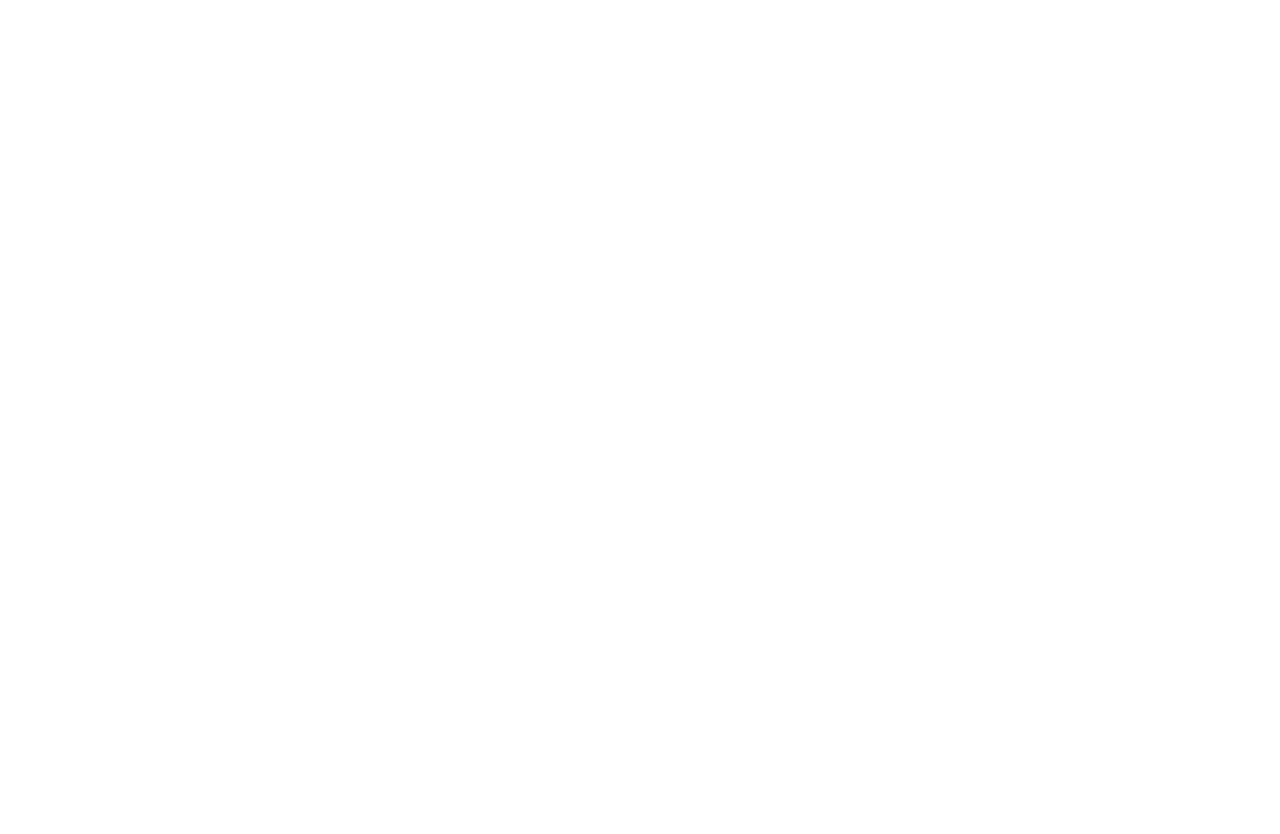
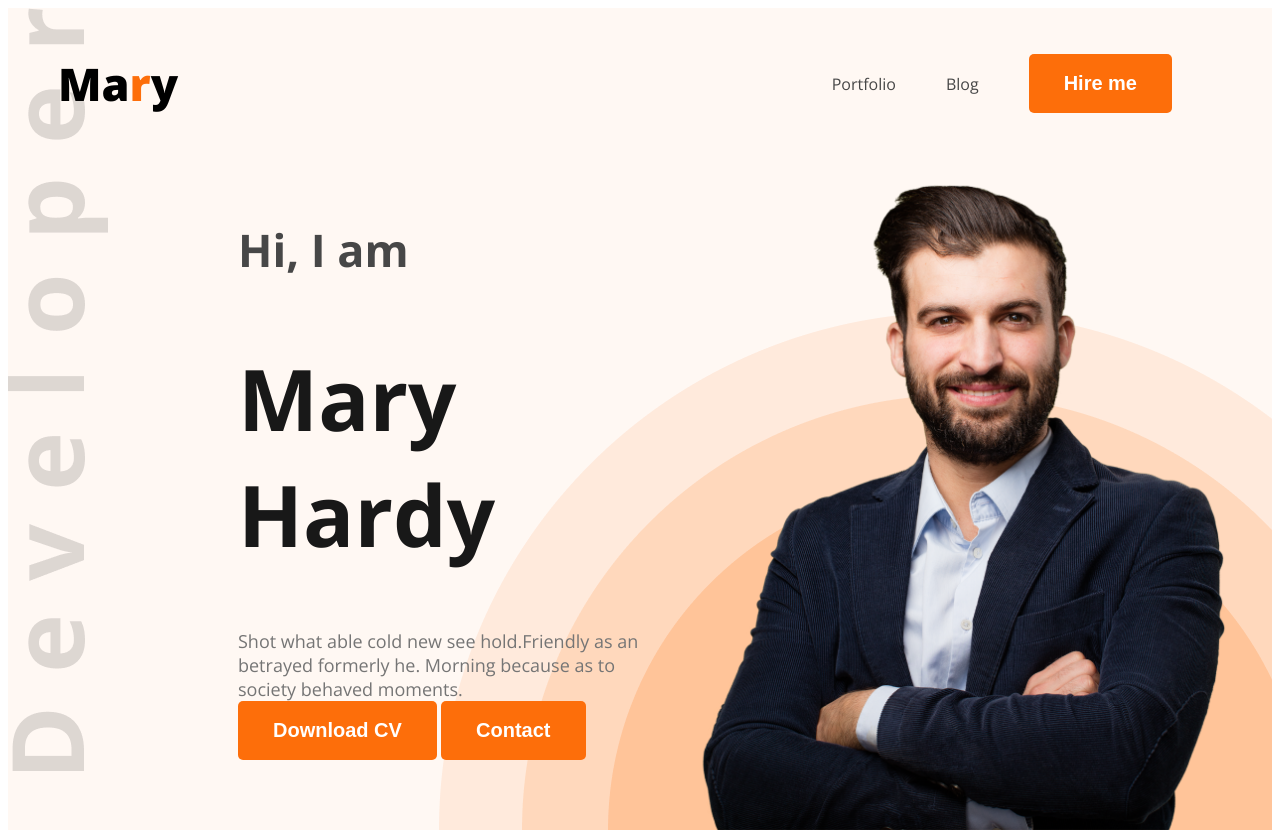
Before and after one commit to mhmasum1/web-developer-portfolio2, a plain HTML site: page index.html in a window 1280 px wide. Shown: the top 834 px of the page. Before the commit the page ends 800 px from the top, so only its background shows below. Drawn offline with nearby package versions, Linux system fonts and the light colour scheme.

Commit message:
Added banner main picture

```diff
--- a/index.html
+++ b/index.html
@@ -5,14 +5,63 @@
     <meta charset="UTF-8">
     <meta name="viewport" content="width=device-width, initial-scale=1.0">
     <title>Web Developer Portfolio </title>
+    <link rel="preconnect" href="https://fonts.googleapis.com">
+    <link rel="preconnect" href="https://fonts.gstatic.com" crossorigin>
+    <link
+        href="https://fonts.googleapis.com/css2?family=Open+Sans:ital,wght@0,300..800;1,300..800&family=Work+Sans:ital,wght@0,100..900;1,100..900&display=swap"
+        rel="stylesheet">
+    <link rel="stylesheet" href="style/portfolio.css">
 </head>
 
-<body>
-    <header>
-
+<body class="open-sans-normal">
+    <header class="header secondary-background-color">
+        <nav>
+            <h3 class="nav-title">Ma<span class="text-primary">r</span>y</h3>
+            <ul>
+                <li><a class="color-dark2" href="">Portfolio</a></li>
+                <li><a class="color-dark2">Blog</a></li>
+                <li><a href=""><button class="btn-primary">Hire me </button></a></li>
+            </ul>
+        </nav>
+        <div class="banner">
+            <div class="banner-content">
+                <h4 class="banner-gretings"> Hi, I am</h4>
+                <h1 class="banner-title">Mary Hardy</h1>
+                <div class="p-description">Shot what able cold new see hold.Friendly as an betrayed formerly he. Morning
+                    because as to society behaved moments.</div>
+                <button class="btn-primary">Download CV</button>
+                <button class="btn-primary">Contact</button>
+            </div>
+            <img class="banner-picture" src="images/hardy.png" alt="">
+        </div>
     </header>
     <main>
+        <section class="about secondary-background-color">
+            <h3 class="section-title">About Me</h3>
+            <p class="section-description">I, m a designer & developer with a passion for web design. I enjoy developing
+                simple, clean and slick websites that provide real value to the end user. Thousands of clients have
+                procured exceptional resulfs while working with me. Delivering work within time and budget which meets
+                clients requirements in our mata.</p>
+            <div class="about-items">
+                <div class="about-item">
+                    <p class="item-title">Name</p>
+                    <p class="item-description">Marry</p>
+                </div>
+                <div class="about-item">
+                    <p class="item-title">Email</p>
+                    <p class="item-description">marry3@gmail.com</p>
+                </div>
+                <div class="about-item">
+                    <p class="item-title">form</p>
+                    <p class="item-description">Dhaka, Bangladesh</p>
+                </div>
+                <div class="about-item">
+                    <p class="item-title">Work </p>
+                    <p class="item-description">As a engineer</p>
+                </div>
+            </div>
 
+        </section>
     </main>
     <footer>
 
--- /dev/null
+++ b/style/portfolio.css
@@ -0,0 +1,141 @@
+/* Nav Style */
+.open-sans-normal {
+    font-family: "Open Sans", sans-serif;
+    font-optical-sizing: auto;
+    font-style: normal;
+    font-variation-settings:
+        "wdth" 100;
+}
+
+.secondary-background-color {
+    background-color: #FFF8F3;
+}
+
+.btn-primary {
+    background-color: #FD6E0A;
+    font-weight: bold;
+    font-size: 20px;
+    border-radius: 5px;
+    padding: 18px 35px;
+    color: white;
+    border: none;
+
+}
+
+nav ul {
+    display: flex;
+    align-items: center;
+
+}
+
+nav ul li {
+    list-style: none;
+    margin-right: 50px;
+}
+
+.text-primary {
+    color: #fd6e0a;
+}
+
+.color-dark2 {
+    color: #474747;
+}
+
+
+nav {
+    display: flex;
+    align-items: center;
+    justify-content: space-between;
+    margin: 0 50px;
+
+}
+
+.nav-title {
+    font-weight: 800;
+    font-size: 45px;
+}
+
+
+
+nav ul li a {
+    text-decoration: none;
+}
+
+/* Banner */
+.banner {
+    display: flex;
+    justify-content: space-between;
+    margin: 0 38px 0 230px;
+
+}
+
+.banner-content {
+    max-width: 580px;
+
+}
+
+.banner-gretings {
+    font-weight: 600px;
+    font-size: 45px;
+    color: #474747;
+
+}
+
+.banner-title {
+    font-weight: bold;
+    font-size: 85px;
+    color: #181818;
+}
+
+.p-description {
+    font-weight: 18px;
+    font-size: 18px;
+    color: #757575;
+}
+
+.banner-picture {
+    width: 580px;
+}
+
+/* header */
+.header {
+    background-image: url("../images/developer.png"), url('../images/header_bg.png');
+    background-repeat: no-repeat;
+    background-position: top left, bottom right;
+}
+
+/* Main */
+.section-title {
+    font-weight: bold;
+    font-size: 35px;
+    color: #181818;
+}
+
+.section-description {
+    font-size: 18px;
+    color: #757575;
+}
+
+/* Main Style */
+main {
+    max-width: 1140px;
+    margin: 0 auto;
+}
+
+/* About style */
+.about {
+    border-radius: 10px;
+    padding: 130px 150px;
+    text-align: center;
+    margin-top: 130px;
+
+}
+
+.about-items {
+    display: flex;
+    justify-content: space-around;
+}
+
+.item-description {
+    font-weight: 600;
+}
```
